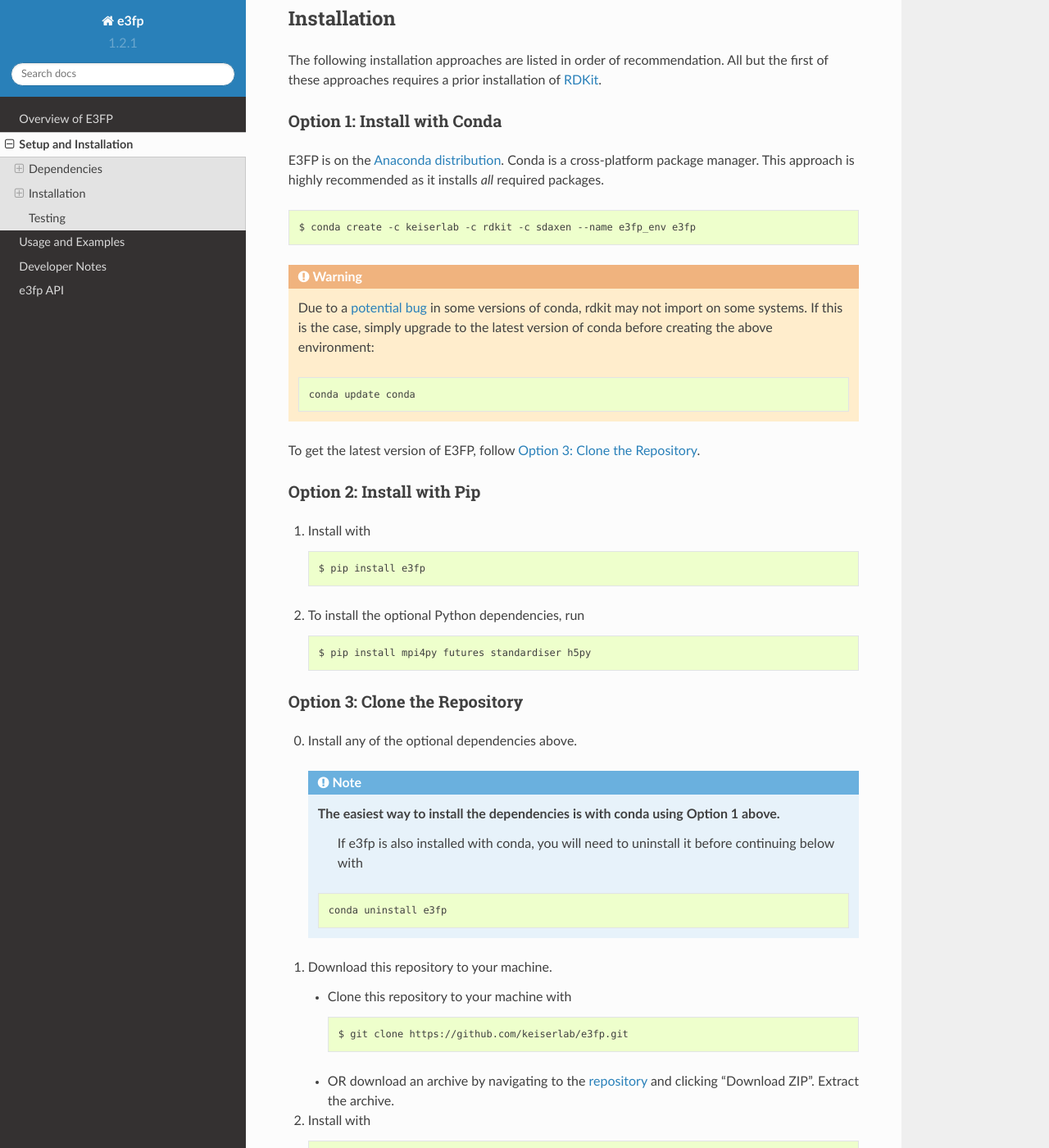
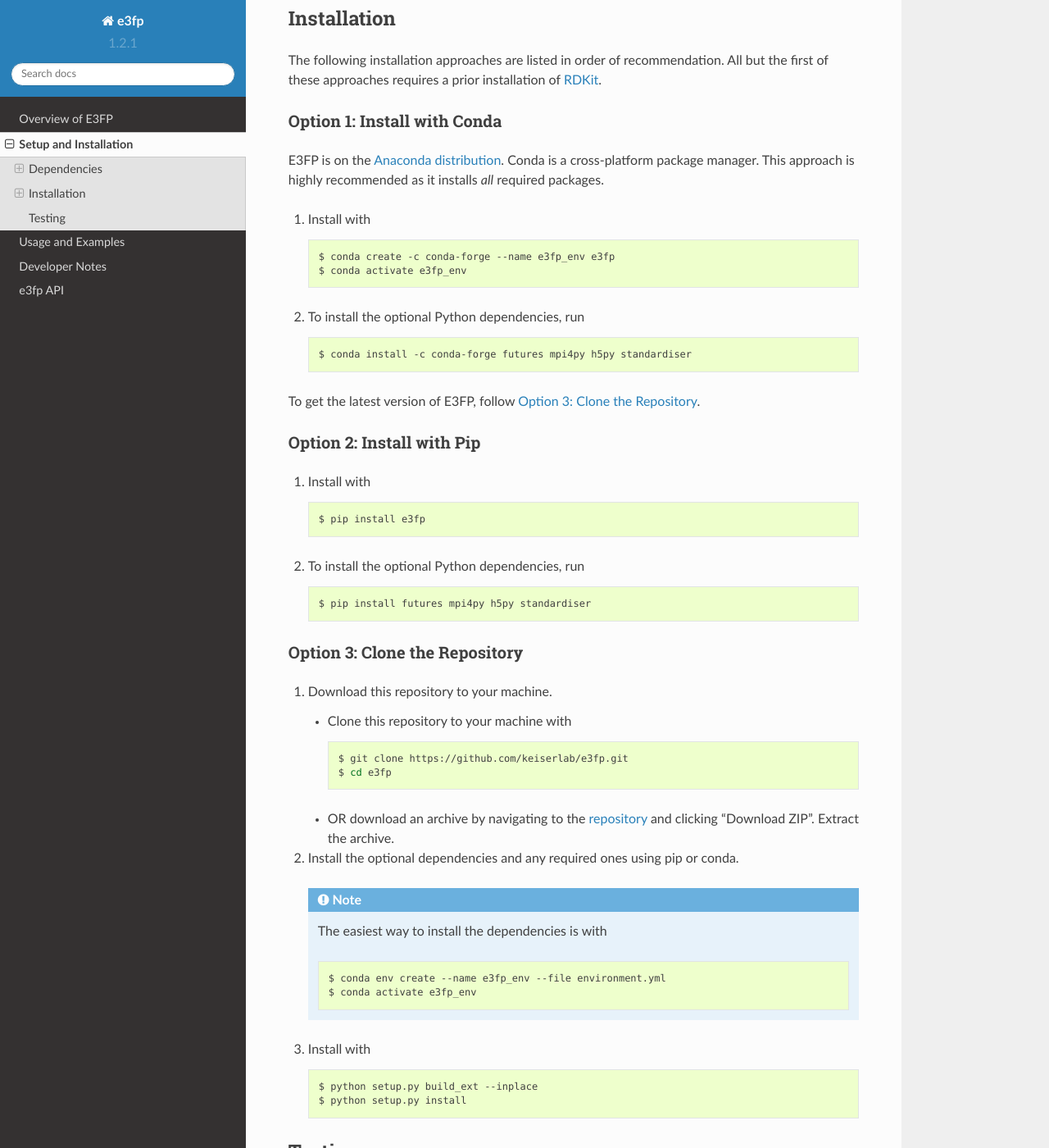
Before and after one commit to keiserlab/e3fp, a Sphinx documentation site: the page built from doc/source/install.rst, in a window 1280 px wide and 1400 px high, scrolled down 790 px. Shown: the whole window at 82% size. Built offline with Sphinx 7.4.7 and the Read the Docs theme 2.0.0, drawn with Linux system fonts in a browser that asks for light colours; some of the changed text lies outside the part shown.

Commit message:
Recommend conda-forge channel for all conda dependencies (#49)
* Update conda environment to use conda-forge

* Point badge to conda-forge version

* Update docs conda environment

* Update installation instructions to use conda-forge

* Use conda-forge for all dependencies for Travis

* Recommend installing with environment.yml

```diff
--- a/README.rst
+++ b/README.rst
@@ -58,8 +58,8 @@
 .. |PyPi Version| image:: https://img.shields.io/pypi/v/e3fp.svg
    :target: https://pypi.python.org/pypi/e3fp
    :alt: Package on PyPi
-.. |Conda Version| image:: https://img.shields.io/conda/v/keiserlab/e3fp.svg
-   :target: https://anaconda.org/keiserlab/e3fp
+.. |Conda Version| image:: https://img.shields.io/conda/v/conda-forge/e3fp.svg
+   :target: https://anaconda.org/conda-forge/e3fp
    :alt: Package on Anaconda
 .. |License| image:: https://img.shields.io/badge/license-LGPLv3-blue.svg
    :target: https://github.com/keiserlab/e3fp/blob/master/LICENSE.txt
--- a/doc/source/install.rst
+++ b/doc/source/install.rst
@@ -52,19 +52,18 @@
 manager. This approach is highly recommended as it installs *all* required
 packages.
 
-.. code:: bash
+1. Install with
 
-    $ conda create -c keiserlab -c rdkit -c sdaxen --name e3fp_env e3fp
+   .. code:: bash
 
-.. warning:: Due to a
-  `potential bug <https://www.mail-archive.com/rdkit-discuss@lists.sourceforge.net/msg07315.html>`_
-  in some versions of conda, rdkit may not import on some systems. If this is
-  the case, simply upgrade to the latest version of conda before creating the above
-  environment:
+       $ conda create -c conda-forge --name e3fp_env e3fp
+       $ conda activate e3fp_env
 
-  .. code:: bash
+2. To install the optional Python dependencies, run
 
-    conda update conda
+   .. code:: bash
+
+       $ conda install -c conda-forge futures mpi4py h5py standardiser
 
 To get the latest version of E3FP, follow :ref:`Option 3: Clone the Repository`.
 
@@ -81,20 +80,10 @@
 
    .. code:: bash
 
-       $ pip install mpi4py futures standardiser h5py
+       $ pip install futures mpi4py h5py standardiser
 
 Option 3: Clone the Repository
 ~~~~~~~~~~~~~~~~~~~~~~~~~~~~~~
-
-0. Install any of the optional dependencies above.
-
-  .. note:: The easiest way to install the dependencies is with conda using Option 1 above.
-            If e3fp is also installed with conda, you will need to uninstall it before
-            continuing below with
-
-    .. code:: bash
-
-      conda uninstall e3fp
 
 1. Download this repository to your machine.
 
@@ -103,26 +92,35 @@
       .. code:: bash
 
           $ git clone https://github.com/keiserlab/e3fp.git
+          $ cd e3fp
 
    -  OR download an archive by navigating to the repository_ and clicking
       "Download ZIP". Extract the archive.
 
-2. Install with
+2. Install the optional dependencies and any required ones using pip or conda.
+
+  .. note:: The easiest way to install the dependencies is with
+
+    .. code:: bash
+
+        $ conda env create --name e3fp_env --file environment.yml
+        $ conda activate e3fp_env
+
+3. Install with
 
    .. code:: bash
 
-       $ cd e3fp
        $ python setup.py build_ext --inplace
        $ python setup.py install
 
 Testing
 -------
 
-After installation, it is recommended to run all tests with ``nose``,
+After installation, it is recommended to run all tests with ``nose``.
+After running :code:`pip install nose` or :code:`conda install -c conda-forge nose`, run
 
 .. code:: bash
 
-    $ pip install nose
     $ nosetests e3fp
 
 
--- a/doc/source/substitutions.rst
+++ b/doc/source/substitutions.rst
@@ -12,7 +12,7 @@
 .. _cxcalc: https://docs.chemaxon.com/display/CALCPLUGS/cxcalc+command+line+tool
 .. _h5py: http://www.h5py.org/
 .. _Anaconda distribution: https://docs.continuum.io/anaconda
-.. _Anaconda: https://anaconda.org/keiserlab/e3fp
+.. _Anaconda: https://anaconda.org/conda-forge/e3fp
 .. _repository: https://github.com/keiserlab/e3fp
 .. _paper repository: https://github.com/keiserlab/e3fp-paper
 .. _issue tracker: https://github.com/keiserlab/e3fp/issues
```
Also changed, not shown: doc/environment.yml (+2 -6 lines).
